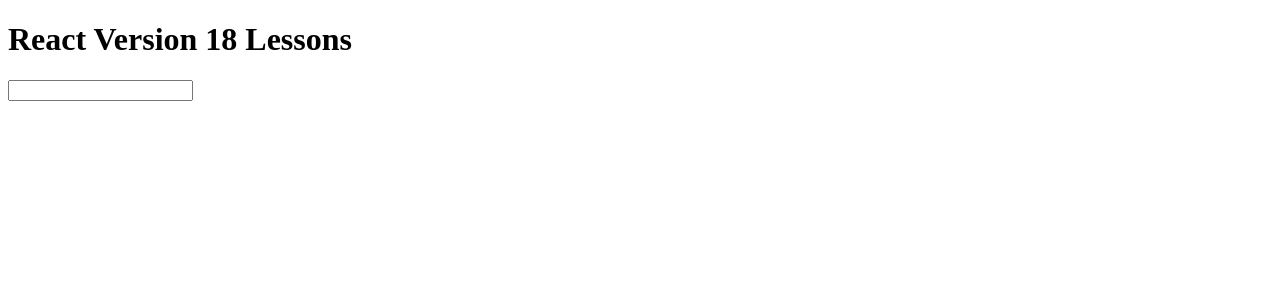
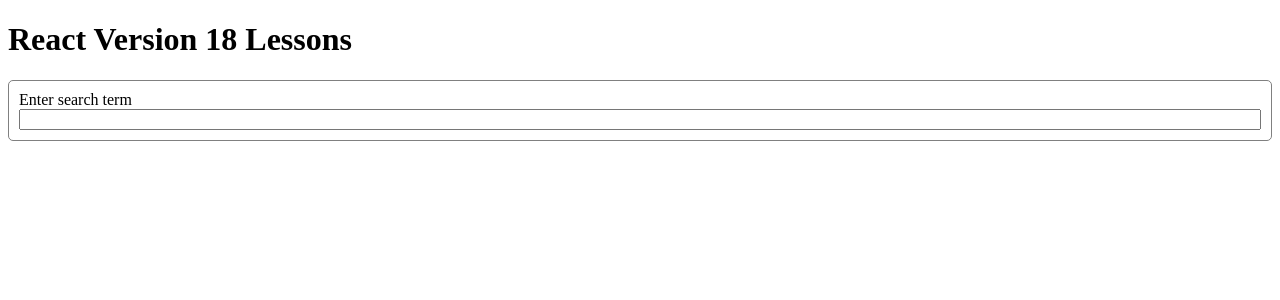
Before and after one commit to hafeezrq/react18-lessons, a React (Create React App) app: page / in a window 1280 px wide. Shown: the top 300 px of the page. Built offline with nearby package versions, Linux system fonts and the light colour scheme.

Commit message:
Add some basic css for styling.

```diff
--- /dev/null
+++ b/src/lesson5-api/components/ImageList.css
@@ -0,0 +1,9 @@
+.image-list {
+  columns: 6 200px;
+  column-gap: 10px;
+}
+
+img {
+  width: 100%;
+  margin-bottom: 10px;
+}
--- a/src/lesson5-api/components/ImageList.js
+++ b/src/lesson5-api/components/ImageList.js
@@ -1,10 +1,11 @@
 import ImageShow from './ImageShow';
+import './ImageList.css';
 
 const ImageList = ({ images }) => {
   const renderedImages = images.map(image => {
     return <ImageShow image={image} key={image.id} />;
   });
-  return <div>{renderedImages}</div>;
+  return <div className='image-list'>{renderedImages}</div>;
 };
 
 export default ImageList;
--- /dev/null
+++ b/src/lesson5-api/components/SearchBar.css
@@ -0,0 +1,10 @@
+.search-bar {
+  border: 1px solid grey;
+  border-radius: 5px;
+  padding: 10px;
+}
+
+.search-bar form {
+  display: flex;
+  flex-direction: column;
+}
--- a/src/lesson5-api/components/SearchBar.js
+++ b/src/lesson5-api/components/SearchBar.js
@@ -1,4 +1,6 @@
 import { useState } from 'react';
+
+import './SearchBar.css';
 const SearchBar = ({ onSubmit }) => {
   const [term, setTerm] = useState('');
   const handleSubmit = event => {
@@ -9,8 +11,9 @@
     setTerm(event.target.value);
   };
   return (
-    <div>
+    <div className='search-bar'>
       <form onSubmit={handleSubmit}>
+        <label htmlFor=''>Enter search term</label>
         <input value={term} onChange={handleChange} />
       </form>
     </div>
```
